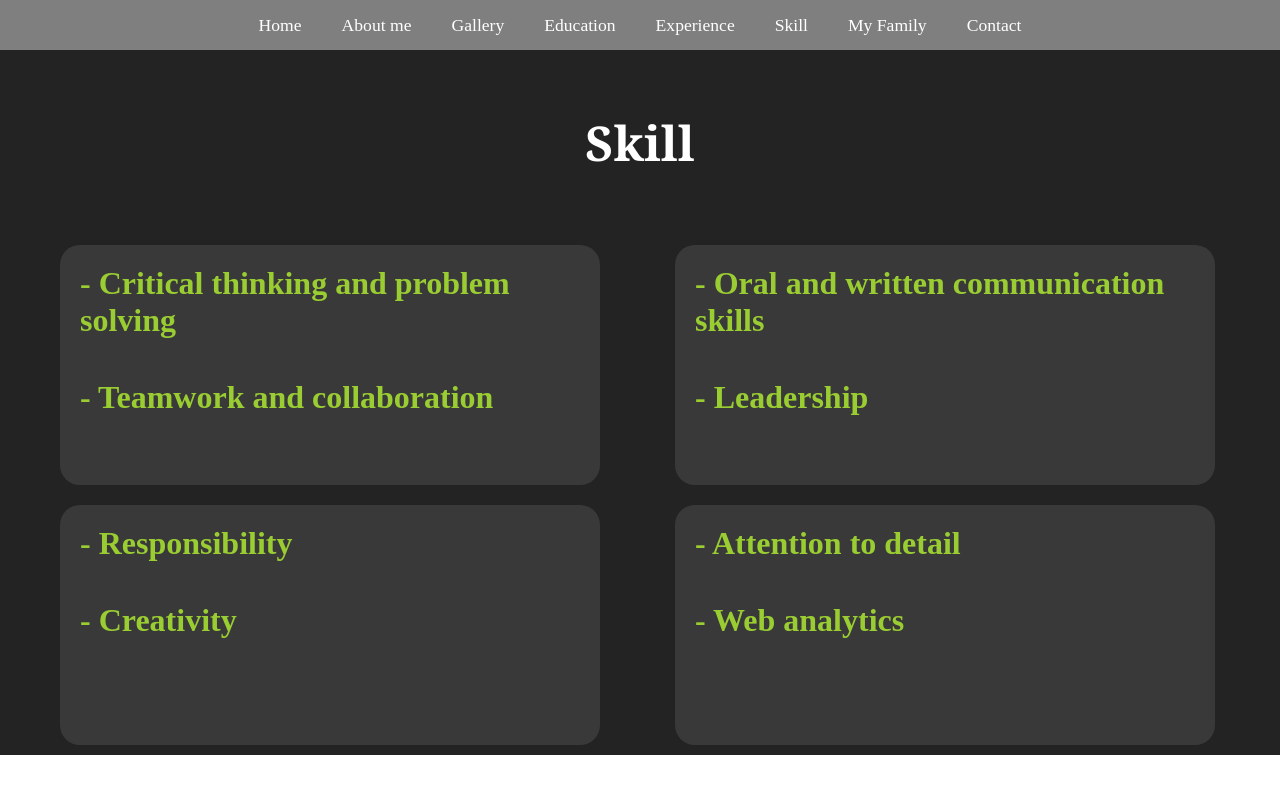
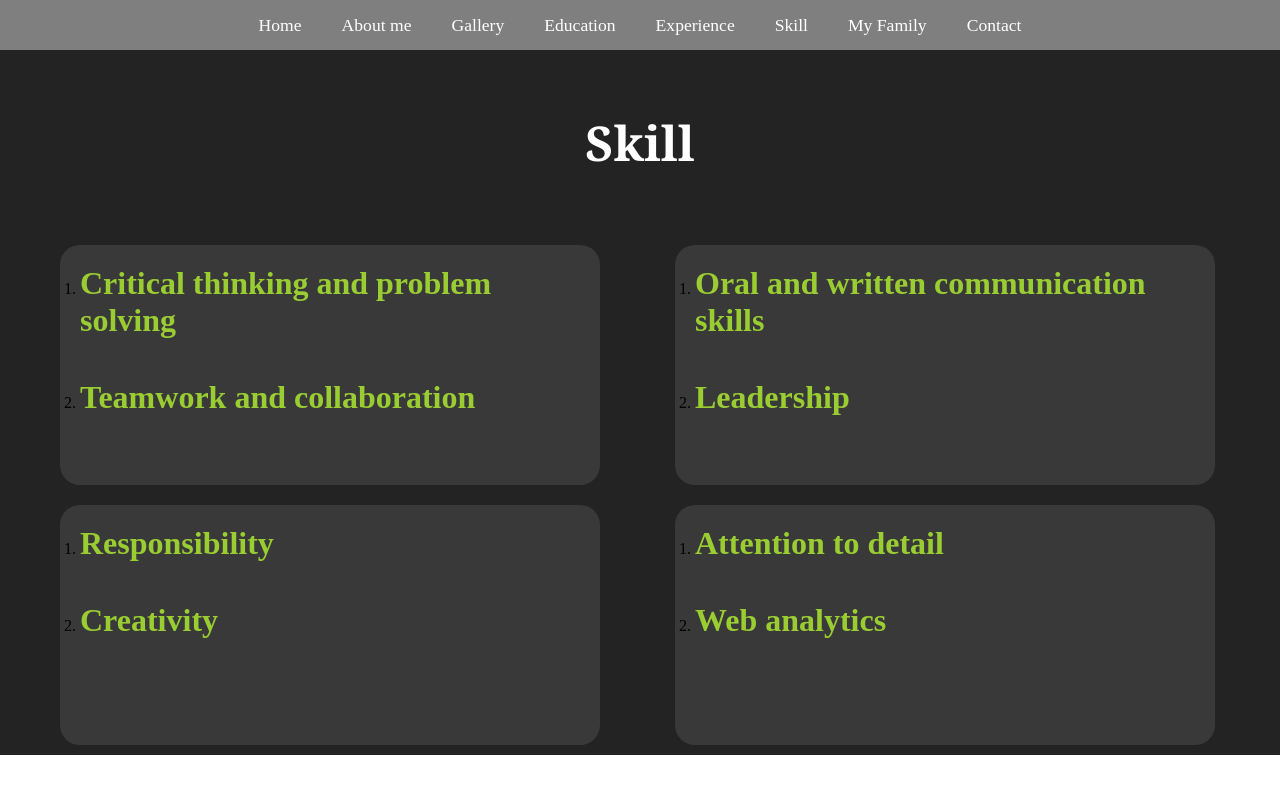
Before and after one commit to SYAFIKA21/my_personal_website.io, a plain HTML site: page skill.html in a window 1280 px wide. Drawn offline with Linux system fonts and the light colour scheme.

Commit message:
Add files via upload

```diff
--- a/skill.html
+++ b/skill.html
@@ -22,23 +22,32 @@
         <h1 class="heading">Skill</h1>
         <div class="columns">
             <div class="box">
-                <h2>- Critical thinking and problem solving</h2>
-                <h2>- Teamwork and collaboration</h2>
+               <ol>
+                <li><h2>Critical thinking and problem solving</h2></li>
+                <li><h2>Teamwork and collaboration</h2></li>
+               </ol>
+
             </div>
 
         <div class="box">
-            <h2>- Oral and written communication skills</h2>
-            <h2>- Leadership</h2>
+            <ol>
+               <li><h2>Oral and written communication skills</h2></li>
+                <li><h2>Leadership</h2></li>
+            </ol>
             </div>
 
             <div class="box">
-                <h2>- Responsibility</h2>
-                <h2>- Creativity</h2>
+                <ol>
+                    <li><h2>Responsibility</h2></li>
+                    <li><h2>Creativity</h2></li>
+                </ol>
                 </div>
 
                 <div class="box">
-                    <h2>- Attention to detail</h2>
-                    <h2>- Web analytics</h2>
+                    <ol>
+                    <li><h2>Attention to detail</h2></li>
+                    <li><h2>Web analytics</h2></li>
+                    </ol>
                     </div>
 
     </section>
--- a/style.css
+++ b/style.css
@@ -140,7 +140,7 @@ html{
 .box{
     height: 200px;
     width: 500px;
-    background-color: rgb(255, 255, 255, 0.1);
+    background-color: rgba(158, 42, 123, 0.1);
     border-radius: 20px;
     margin: 10px;
     padding: 20px;
```
Also changed, not shown: about me.html (+20 -1 lines), contact.html (+9 -1 lines), education.html (+12 -4 lines).
